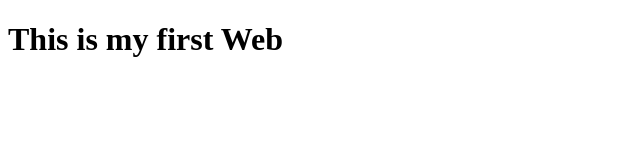
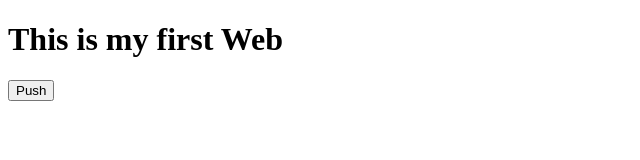
Before and after one commit to Sabasvanidze/reactDeveloper, a plain HTML site: page index.html in a window 1280 px wide. Shown: the whole page, without its empty margins (0-640 px from the left). Drawn offline with Linux system fonts and the light colour scheme.

Commit message:
first commit

```diff
--- a/index.html
+++ b/index.html
@@ -9,7 +9,9 @@
 </head>
 <body>
     <h1>This is my first Web</h1>
-
+    <div>
+        <button>Push</button>
+    </div>
 
     <script src="./index.js"></script>
 </body>
```
